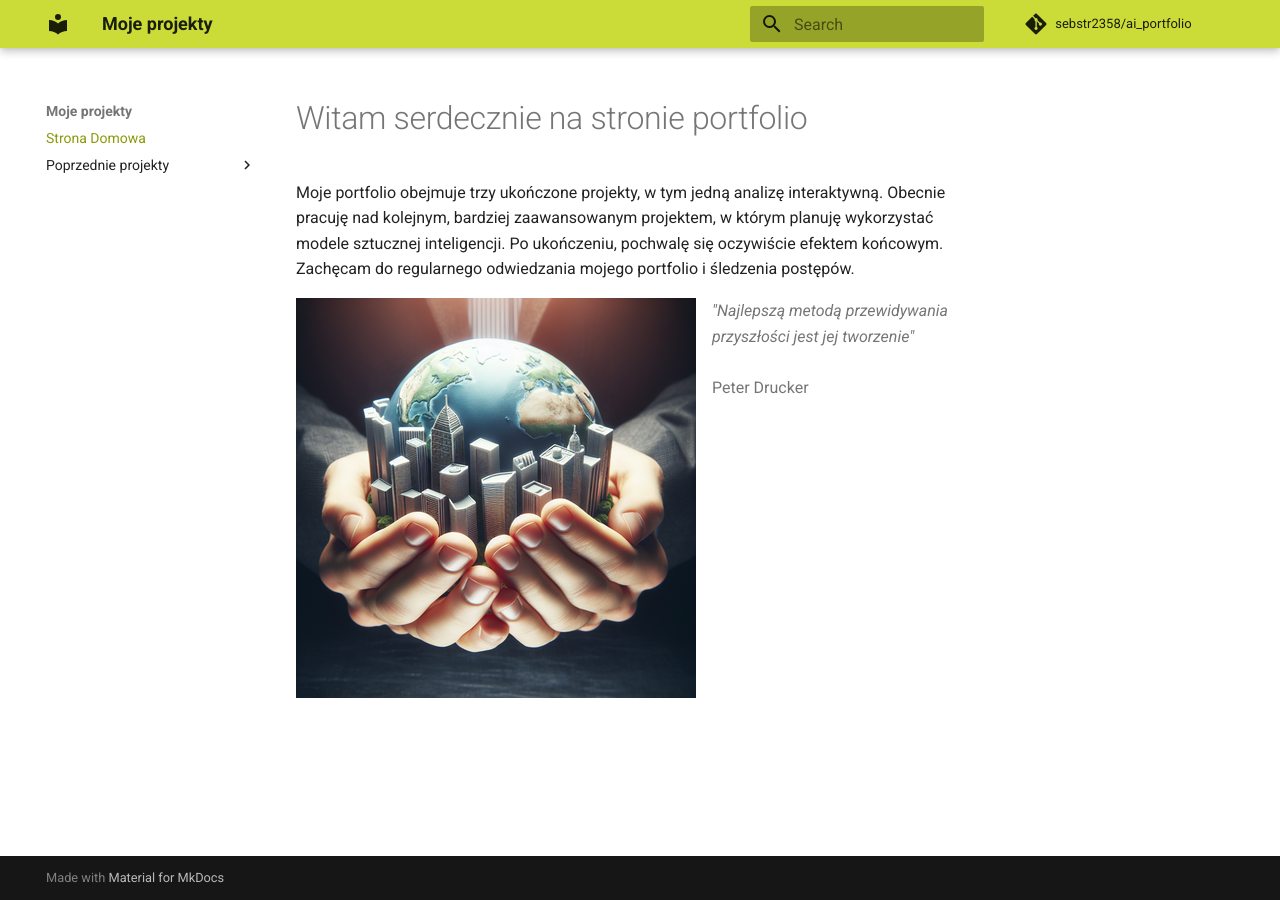
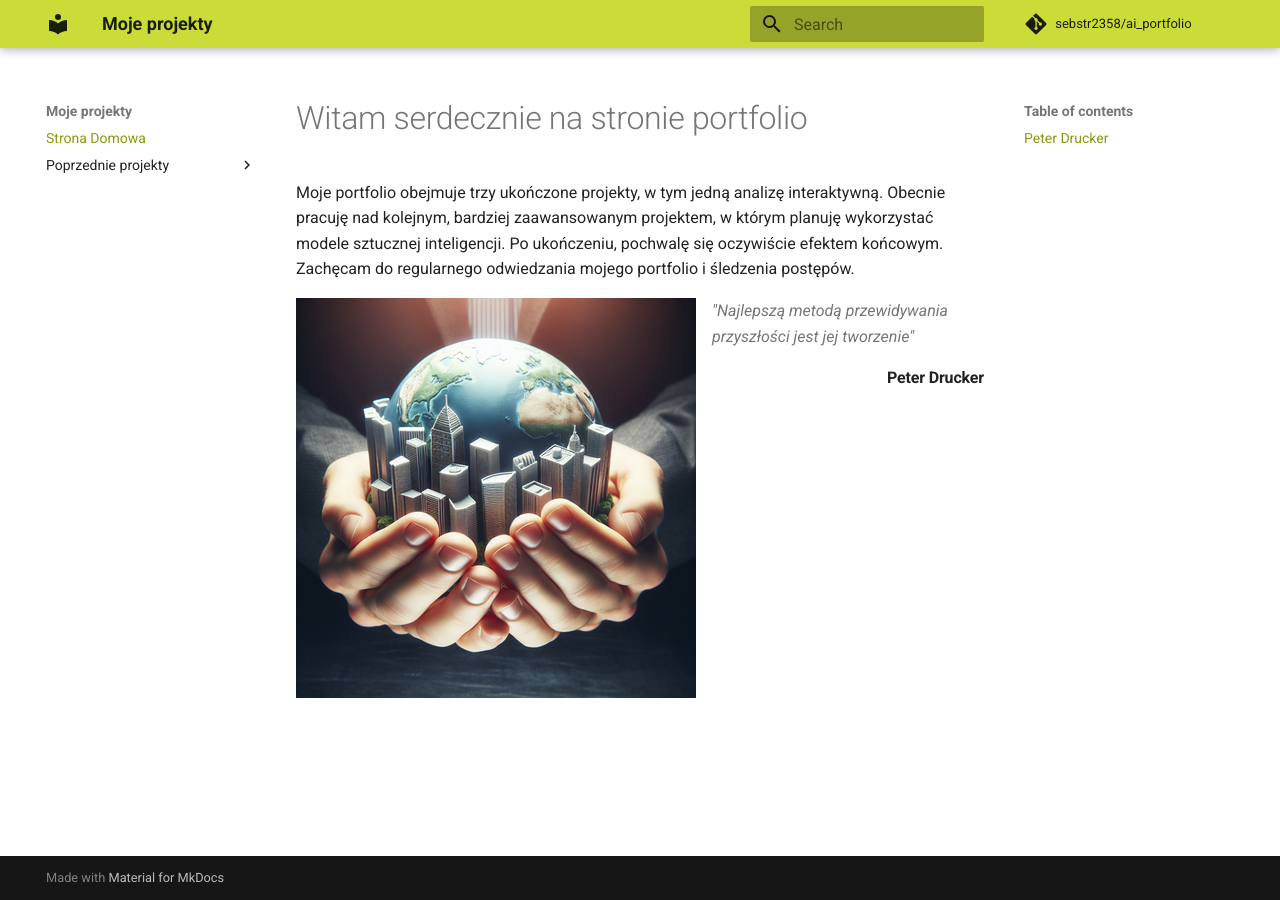
Before and after one commit to sebstr2358/ai_portfolio, an MkDocs documentation site: the page built from docs/index.md, in a window 1280 px wide. Built offline with MkDocs 1.6.1 and Material for MkDocs 9.7.7, drawn with Linux system fonts in a browser that asks for light colours; comment, search, counter and statistics services are not loaded; part of the change alters nothing that is shown.

Commit message:
changes text

```diff
--- a/docs/index.md
+++ b/docs/index.md
@@ -5,5 +5,4 @@ Moje portfolio obejmuje trzy ukończone projekty, w tym jedną analizę interakt
 ![W rękach cały świat](tworzenie_przyszlosci400x400.png){ align=left}
 > *"Najlepszą metodą przewidywania przyszłości jest jej tworzenie"*
 <br>
-<br>
-                                    Peter Drucker
+#### Peter Drucker {align=right}
```
